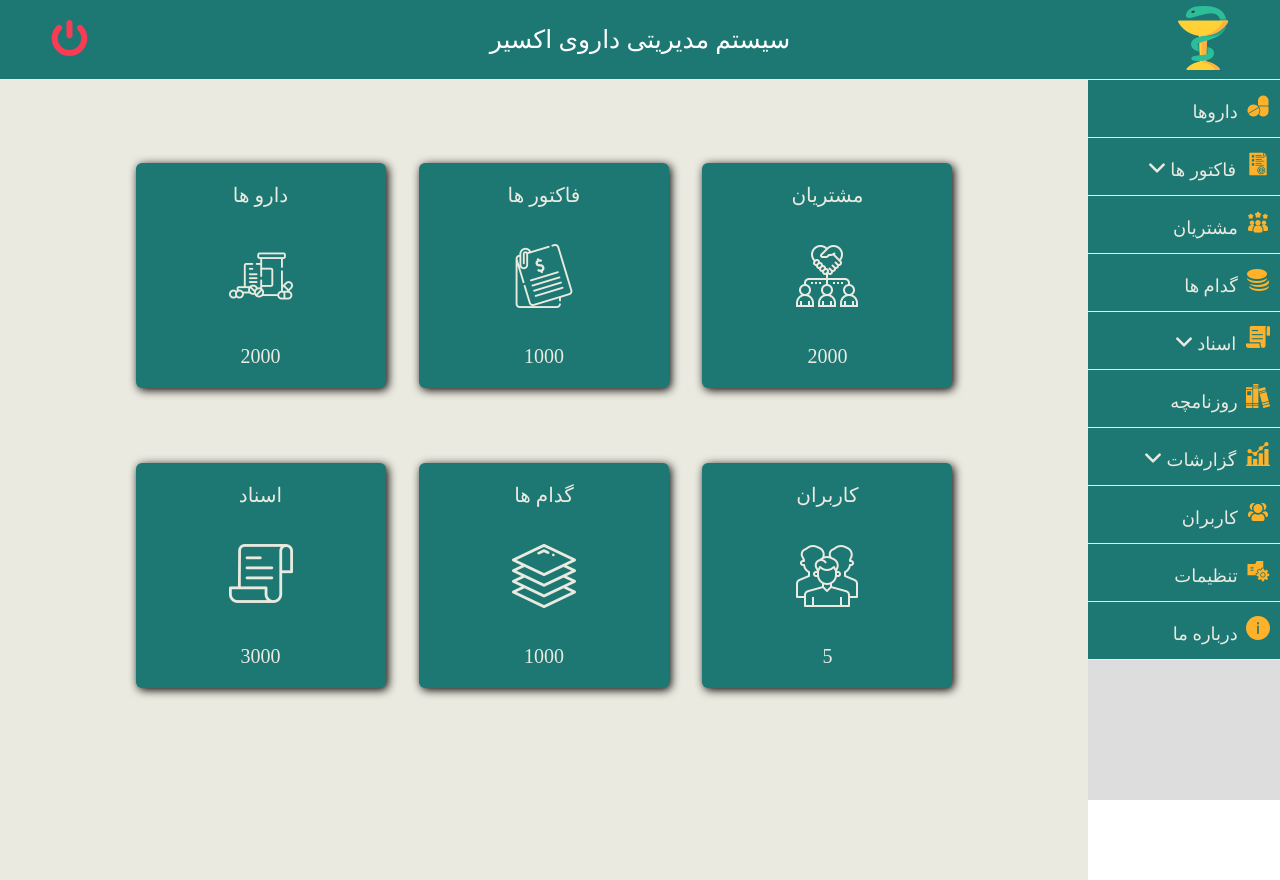
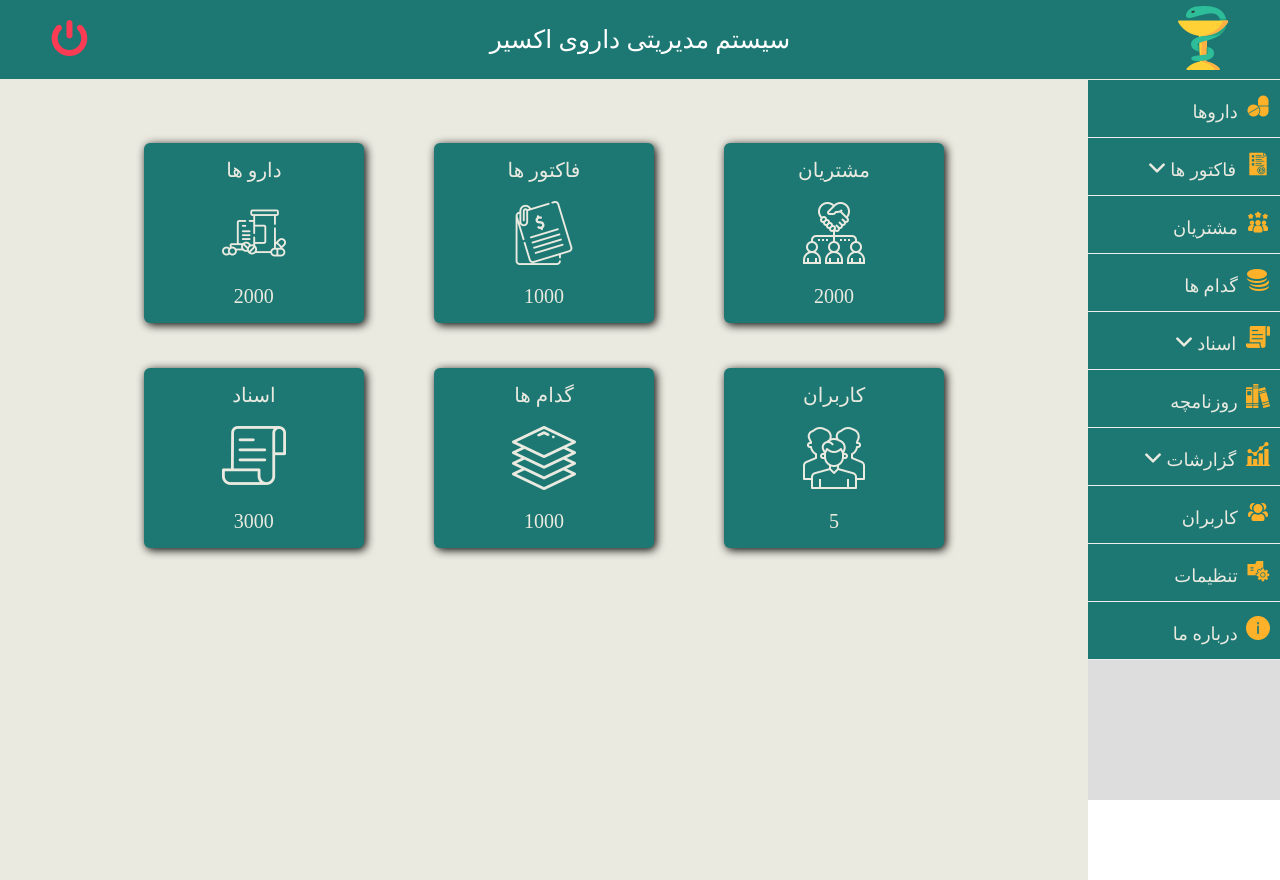
Before and after one commit to RezaHabibi1001/ExchangeFront, a React (Create React App) app: page / in a window 1280 px wide. After the commit the page ends 800 px from the top, so only its background shows below. Built offline with nearby package versions, Linux system fonts and the light colour scheme.

Commit message:
card responsived

```diff
--- a/src/Components/Drugs/Drugs.jsx
+++ b/src/Components/Drugs/Drugs.jsx
@@ -1,7 +1,14 @@
+import { Header } from "../StaticComponents/Header";
+import { SideBar } from "../StaticComponents/SideBar";
+
 export function Drugs() {
     return(
-        <div className="drugs-container">
-            salam
+        <div className="container">
+            <Header />
+            <SideBar />
+            <div className="content">
+            slam
+            </div>
         </div>
     )
 }
--- a/src/Components/StaticComponents/Header.jsx
+++ b/src/Components/StaticComponents/Header.jsx
@@ -5,7 +5,7 @@ export function Header() {
         <div className="header-container">
             <a href="#"><img src="turn-off.png" alt="خروج" /></a>
             <span className="header-heading">سیستم مدیریتی داروی اکسیر</span>
-            <a href="#"><img src="pharmacy.png" alt="لوگو" /></a>
+            <a href="home"><img src="pharmacy.png" alt="لوگو" /></a>
         </div>
     )
 }
--- a/src/Styles/Home/Home.css
+++ b/src/Styles/Home/Home.css
@@ -19,3 +19,16 @@
     justify-content: center;
     align-items: center;
 }
+
+@media (min-width:1200px) {
+    .card-container{
+        height: 450px;
+    }
+    .card-parent{
+        width: 250px;
+        height: 220px;
+        display: flex;
+        justify-content: center;
+        align-items: center;
+    }
+}
--- a/src/Styles/StaticComponents/Card.css
+++ b/src/Styles/StaticComponents/Card.css
@@ -27,3 +27,15 @@
     font-size: 20px;
     font-weight: 500;
 }
+
+@media (min-width:1200px) {
+    .card{
+        width: 220px;
+        height: 180px;
+        padding: 15px;
+    }
+    .card:hover{
+        width: 240px;
+        height: 210px;
+    }
+}
--- a/src/Styles/StaticComponents/Global.css
+++ b/src/Styles/StaticComponents/Global.css
@@ -18,10 +18,9 @@ body{
 }
 .content{
     width: 85%;
-    height:100vh;
-    /* min-height: calc(100vh - 80px); */
+    min-height: 100vh ;
     background-color: var(--color-fourth);
-    position: absolute;
+    position: fixed;
     top: 80px;
     padding:2% 0;
 }
@@ -34,3 +33,9 @@ body{
     /* margin-bottom: 10px; */
     padding: 10px;
 }
+@media (min-width:1200px) {
+    .row{
+        height: 220px;
+        padding: 0;
+    }
+}
```
